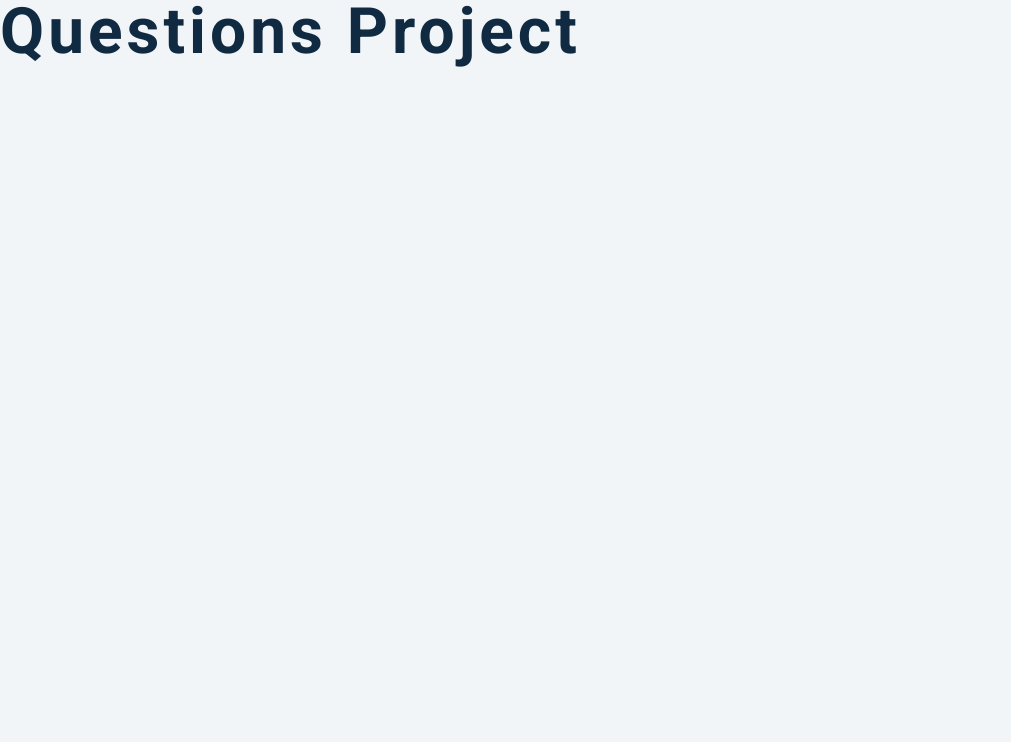
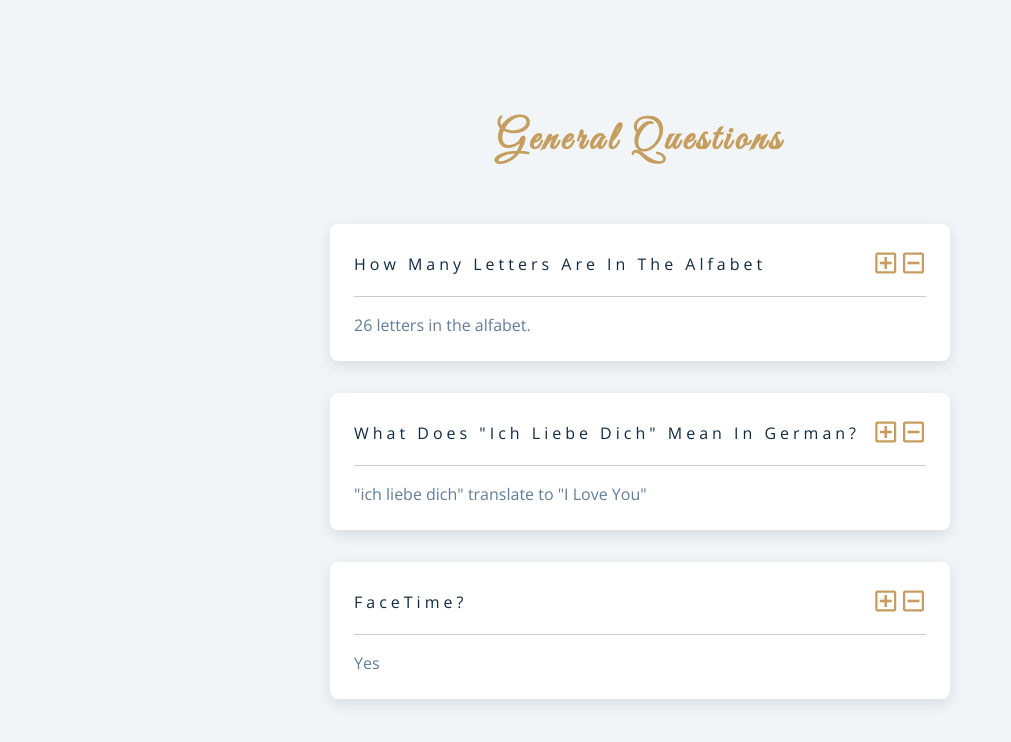
Before and after one commit to Plehlowla/Question-Project-2022, a plain HTML site: page index.html in a window 1280 px wide. Shown: the whole page, without its empty margins (0-1011 px from the left). Drawn offline with nearby package versions, Linux system fonts and the light colour scheme.

Commit message:
finished html, 3 questions w 3 answers

```diff
--- a/index.html
+++ b/index.html
@@ -18,7 +18,72 @@
     <link rel="stylesheet" href="styles.css" />
   </head>
   <body>
-    <h1>questions project</h1>
+    <section class="questions">
+      <!-- title -->
+      <div class="title">
+        <h2>general questions</h2>
+      </div>
+      <!-- questions -->
+      <div class="section-center">
+        <!-- single question -->
+        <article class="question">
+          <div class="question-title">
+            <p>How many letters are in the alfabet</p>
+            <button type="button" class="question-btn">
+              <span class="plus-icon">
+                <i class="far fa-plus-square"></i>
+              </span>
+              <span class="minus-icon">
+                <i class="far fa-minus-square"></i>
+              </span>
+            </button>
+          </div>
+          <!-- question text -->
+          <div class="question-text">
+            <p>26 letters in the alfabet.</p>
+          </div>
+        </article>
+        <!-- end of single question -->
+                <!-- single question -->
+        <article class="question">
+          <div class="question-title">
+            <p>What does "ich liebe dich" mean in German?</p>
+            <button type="button" class="question-btn">
+              <span class="plus-icon">
+                <i class="far fa-plus-square"></i>
+              </span>
+              <span class="minus-icon">
+                <i class="far fa-minus-square"></i>
+              </span>
+            </button>
+          </div>
+          <!-- question text -->
+          <div class="question-text">
+            <p>"ich liebe dich" translate to "I Love You"</p>
+          </div>
+        </article>
+        <!-- end of single question -->
+                <!-- single question -->
+        <article class="question">
+          <div class="question-title">
+            <p>FaceTime?</p>
+            <button type="button" class="question-btn">
+              <span class="plus-icon">
+                <i class="far fa-plus-square"></i>
+              </span>
+              <span class="minus-icon">
+                <i class="far fa-minus-square"></i>
+              </span>
+            </button>
+          </div>
+          <!-- question text -->
+          <div class="question-text">
+            <p>Yes</p>
+          </div>
+        </article>
+        <!-- end of single question -->
+      </div>
+    </section>
 
 
 
```
